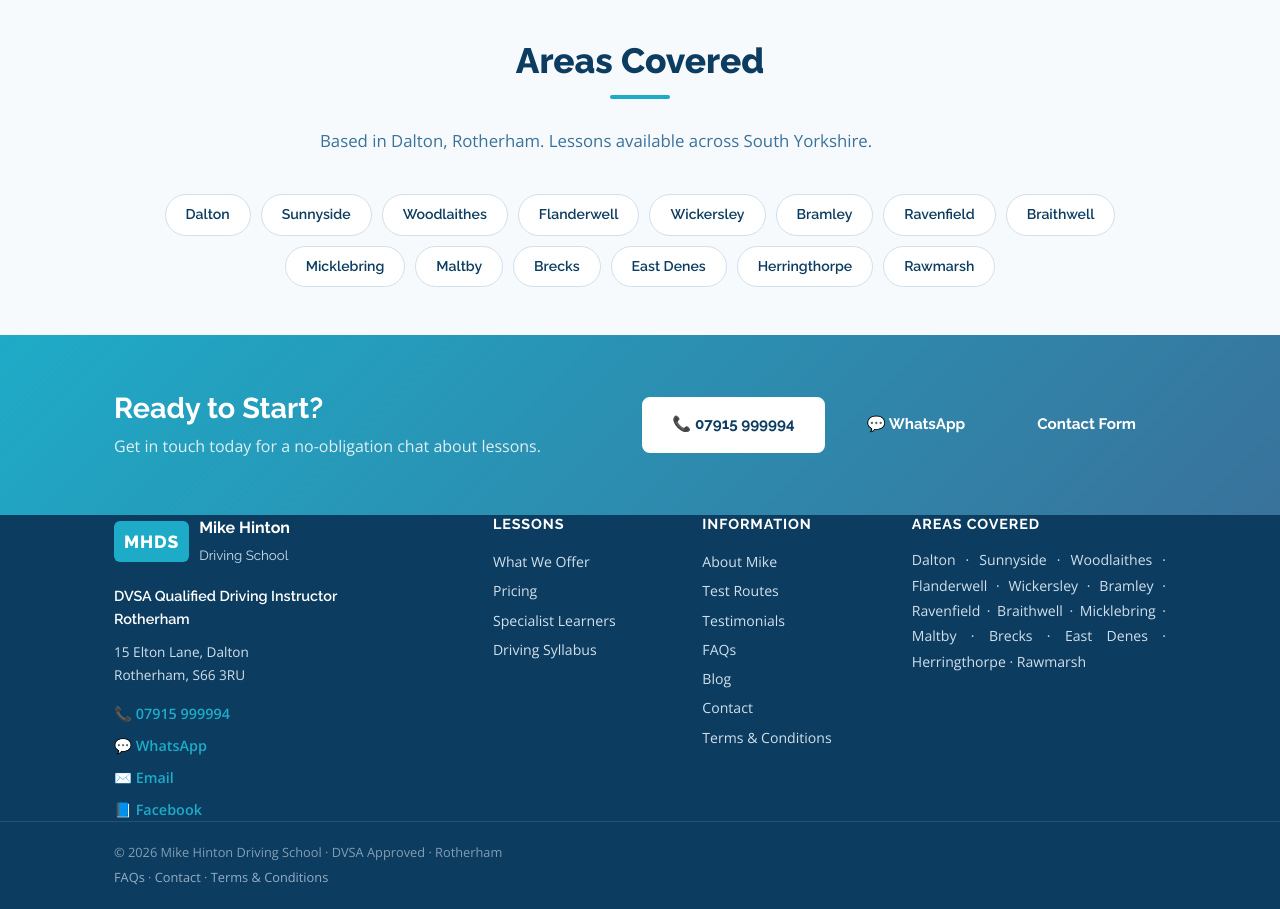
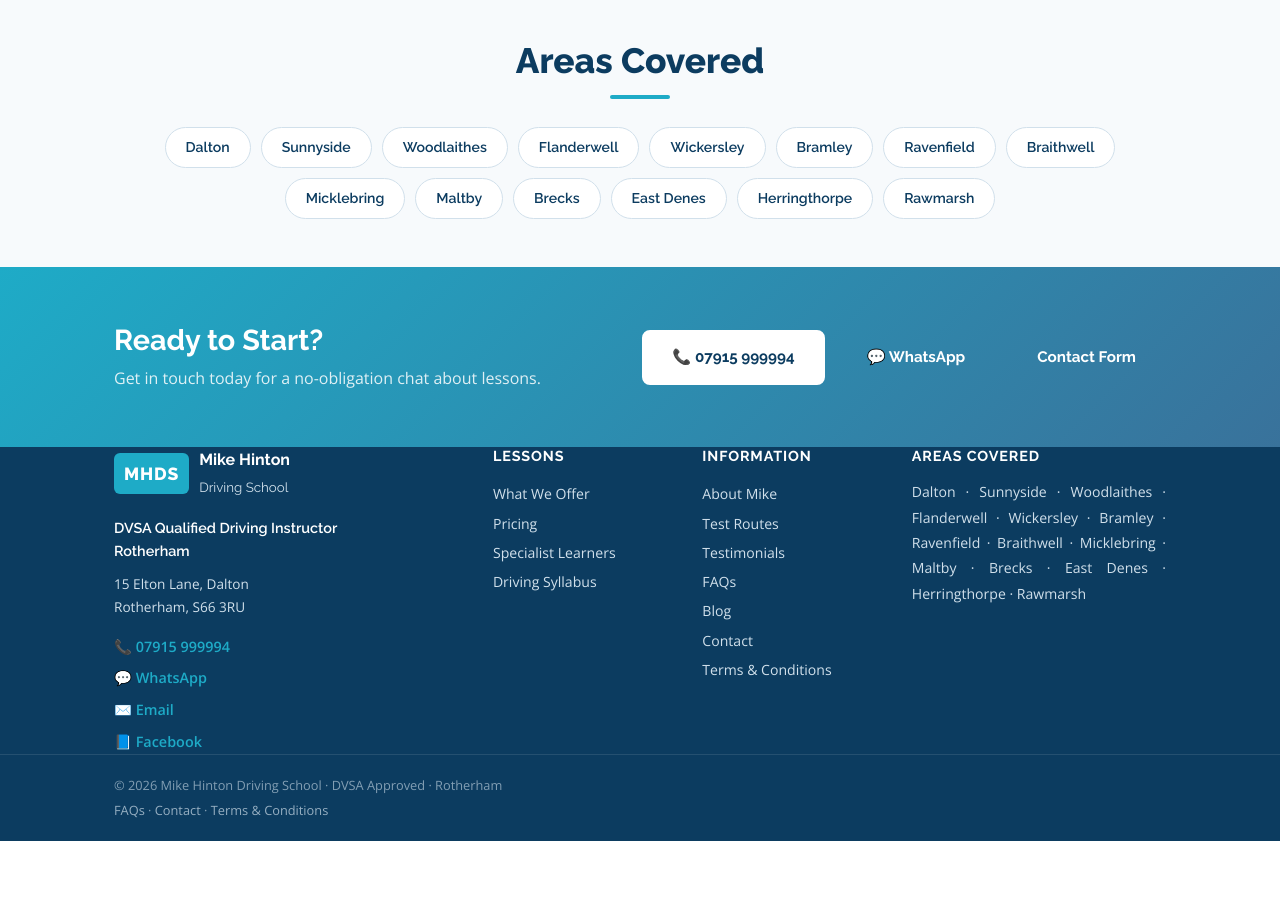
Before and after one commit to mikehinton-wq/mods-website, a React (Vite) app: page / in a window 1280 px wide. Shown: the part 3980-4889 px from the top of the page. After the commit the page ends 4821 px from the top, so only its background shows below. Built offline with nearby package versions, Linux system fonts and the light colour scheme.

Commit message:
Update site

```diff
--- a/src/pages/Home.jsx
+++ b/src/pages/Home.jsx
@@ -314,9 +314,6 @@ export default function Home() {
           <div className="text-center">
             <h2 className="section-title">Areas Covered</h2>
             <div className="divider center" />
-            <p className="section-subtitle">
-              Based in Dalton, Rotherham. Lessons available across South Yorkshire.
-            </p>
           </div>
           <div className="areas-grid">
             {['Dalton', 'Sunnyside', 'Woodlaithes', 'Flanderwell', 'Wickersley',
```
